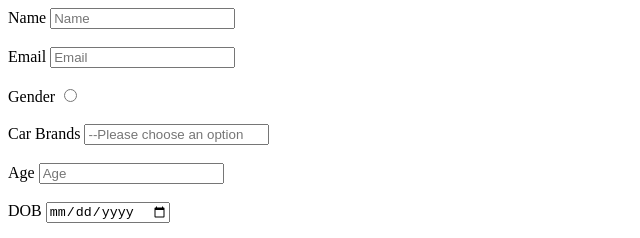
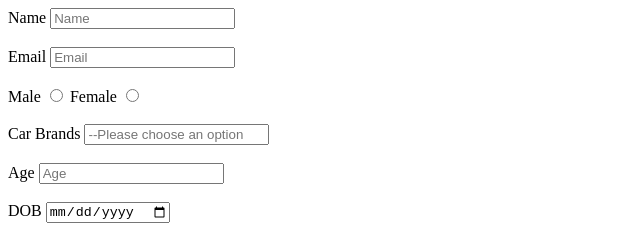
Before and after one commit to acciojob/signup-form-car-jashwanthreddy2508-commits, a website: page main.html in a window 1280 px wide. Shown: the top 238 px of the page, 0-640 px from the left. Drawn offline with Linux system fonts and the light colour scheme.

Commit message:
created a submission

```diff
--- a/main.html
+++ b/main.html
@@ -11,24 +11,34 @@
 	<label for="name">Name</label>
 	<input type="text" id="name" placeholder="Name" required>
 		<br><br>
+
 	<label for="email">Email</label>
 		<input type="email" id="email" placeholder="Email" required>
 		<br><br>
-	<label for="gender_m,gender_f">Gender</label>
-		<input type="radio" id="gender_m,gender_f" required>
-		<br><br>
+
+	<label for="gender_m">Male</label>
+        <input type="radio" id="gender_m" name="gender" required>
+
+        <label for="gender_f">Female</label>
+        <input type="radio" id="gender_f" name="gender" required>
+        <br><br>
+
 		<label for="cars">Car Brands</label>
 		<input type="select" id="cars" placeholder="--Please choose an option" required>
 		<br><br>
+
 		<label for="age">Age</label>
 		<input type="number" id="age" placeholder="Age" required>
 		<br><br>
+
 		<label for="dob">DOB</label>
 		<input type="date" id="dob" required>
 		<br><br>
+
 		<lable for="tel">Phone Number</lable>
 		<input type="tel" id="tel" placeholder="xxx-xxx-xxxx" required>
 		<br><br>
+
 		<lablel for="password">Password</lablel>
 		<input type="password" id="password" placeholder="Password" required>
 		<br><br>
```
